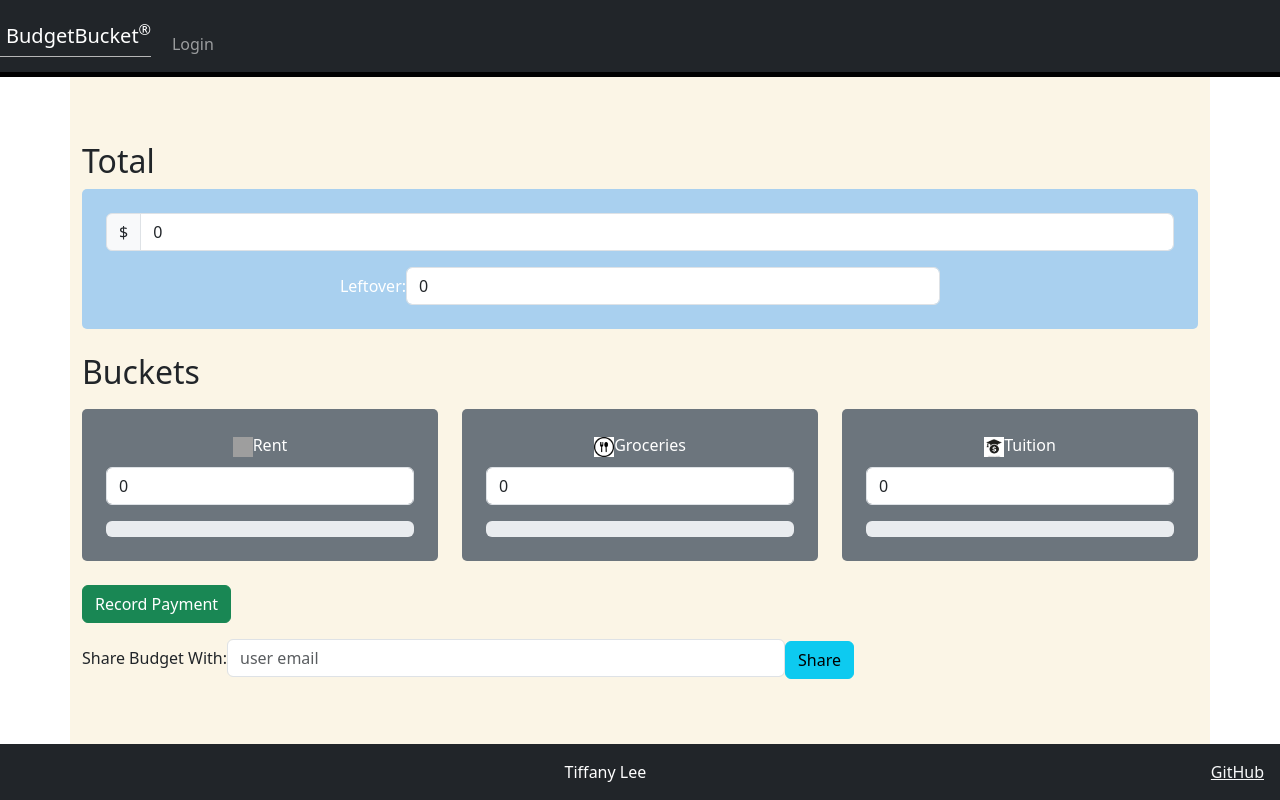
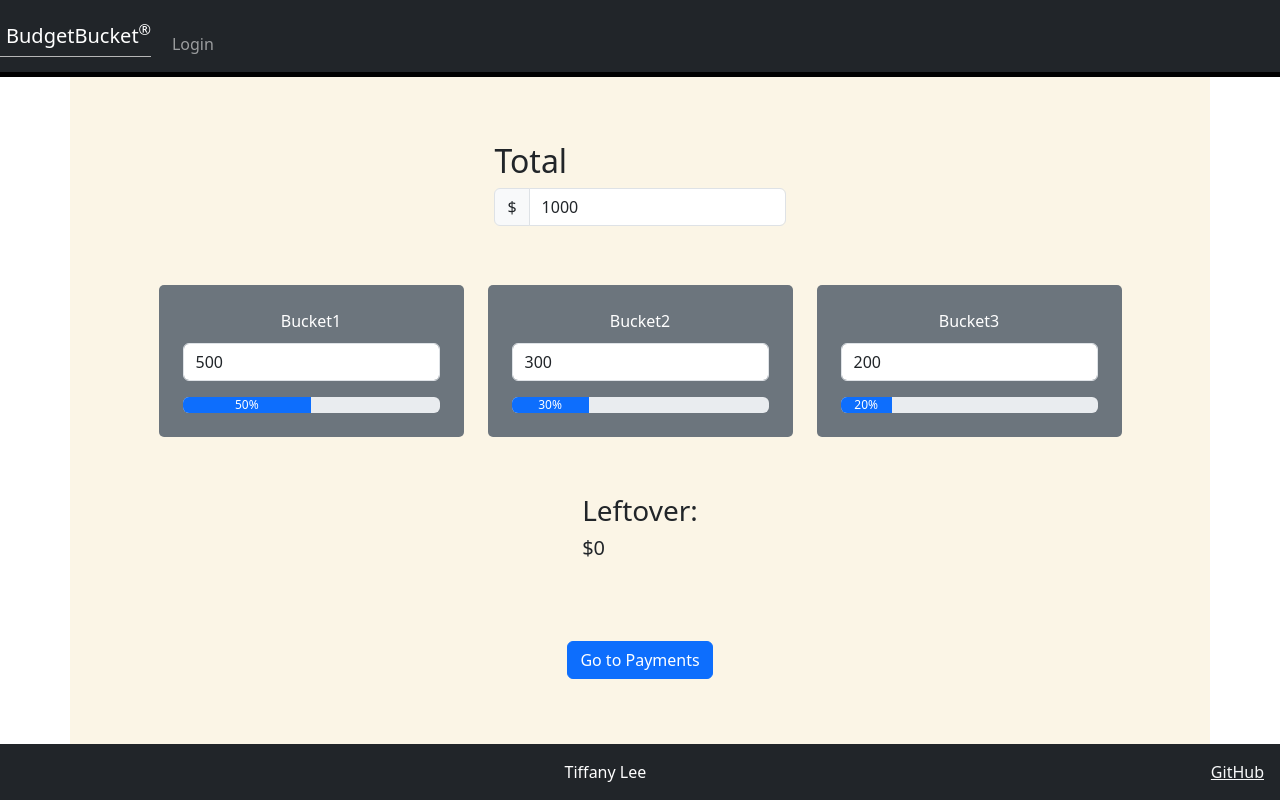
Before and after one commit to tiffannyylee/startup, a React (Vite) app: page /budget in a window 1280 px wide. Built offline with nearby package versions, Linux system fonts and the light colour scheme; grey boxes are pictures that could not be loaded.

Commit message:
persistence

```diff
--- a/src/budget/budget.jsx
+++ b/src/budget/budget.jsx
@@ -1,42 +1,33 @@
 import React, { useState } from 'react';
 import './budget.css';
 import { useNavigate } from 'react-router-dom';
-export function Budget() {
-  // State for total cash and buckets
+
+export function Budget({ total, setTotal, buckets, setBuckets }) {
   const navigate = useNavigate();
 
   const goToPayments = () => {
     navigate('/payments');
   };
-  const [total, setTotal] = useState(0);
+
   const [leftover, setLeftover] = useState(0);
-  const [buckets, setBuckets] = useState({
-    rent: 0,
-    groceries: 0,
-    tuition: 0,
-  });
 
-  // Update the total and recalculate leftover
   const handleTotalChange = (e) => {
     const newTotal = parseFloat(e.target.value) || 0;
     setTotal(newTotal);
     calculateLeftover(newTotal, buckets);
   };
 
-  // Update bucket values and recalculate leftover
   const handleBucketChange = (bucketName, value) => {
     const newBuckets = { ...buckets, [bucketName]: parseFloat(value) || 0 };
     setBuckets(newBuckets);
     calculateLeftover(total, newBuckets);
   };
 
-  // Calculate leftover amount based on total and bucket sums
   const calculateLeftover = (total, buckets) => {
     const sumBuckets = Object.values(buckets).reduce((sum, value) => sum + value, 0);
     setLeftover(total - sumBuckets);
   };
 
-  // Calculate progress percentage for each bucket
   const calculateProgress = (bucketValue) => {
     return total > 0 ? Math.min((bucketValue / total) * 100, 100) : 0;
   };
@@ -44,92 +35,50 @@ export function Budget() {
   return (
     <main className="container py-5">
       <div className="row">
-        {/* Total Cash Section */}
         <div className="col-md-12">
           <h2>Total</h2>
-          <div className="total-box p-4 mb-4">
-            <form id="totalForm">
           <div className="input-group mb-3">
             <span className="input-group-text">$</span>
             <input
               type="number"
-                  id="totalInput"
               className="form-control"
-                  placeholder="Enter Total Cash"
-                  required
               value={total}
               onChange={handleTotalChange}
+              placeholder="Total Cash"
             />
           </div>
-              <div>
-                <span>Leftover:</span>
-                <input
-                  type="text"
-                  id="leftover"
-                  className="form-control d-inline-block w-50"
-                  placeholder="Calculated Leftover"
-                  readOnly
-                  value={leftover}
-                />
-              </div>
-            </form>
         </div>
       </div>
 
-        <div className="col-md-12">
-          <h2>Buckets</h2>
       <div className="row">
-            {/* Rent Bucket */}
+        {/* Bucket Breakdown Section */}
+        {Object.keys(buckets).map((bucket) => (
           <Bucket
-              label="Rent"
-              icon="images/house.png"
-              value={buckets.rent}
-              onChange={(value) => handleBucketChange('rent', value)}
-              progress={calculateProgress(buckets.rent)}
+            key={bucket}
+            label={bucket.charAt(0).toUpperCase() + bucket.slice(1)}
+            value={buckets[bucket]}
+            onChange={(value) => handleBucketChange(bucket, value)}
+            progress={calculateProgress(buckets[bucket])}
           />
-
-            {/* Groceries Bucket */}
-            <Bucket
-              label="Groceries"
-              icon="images/food.png"
-              value={buckets.groceries}
-              onChange={(value) => handleBucketChange('groceries', value)}
-              progress={calculateProgress(buckets.groceries)}
-            />
-
-            {/* Tuition Bucket */}
-            <Bucket
-              label="Tuition"
-              icon="images/tuition.jpeg"
-              value={buckets.tuition}
-              onChange={(value) => handleBucketChange('tuition', value)}
-              progress={calculateProgress(buckets.tuition)}
-            />
-          </div>
+        ))}
       </div>
 
-        {/* Add Bucket and Share */}
-        <div className="col-md-12">
-          <form method="get" onClick={goToPayments} className="d-inline-block">
-            <button type="submit" className="btn btn-success mb-3">Record Payment</button>
-          </form>
-          <div>
-            <span>Share Budget With:</span>
-            <input type="email" className="form-control d-inline-block w-50" placeholder="user email" required />
-            <button type="submit" className="btn btn-info">Share</button>
+      <div className="mb-3">
+        <h3>Leftover:</h3>
+        <h5>${leftover}</h5>
       </div>
-        </div>
+
+      <div className="mt-4">
+        <button className="btn btn-primary" onClick={goToPayments}>Go to Payments</button>
       </div>
     </main>
   );
 }
 
-// Separate Bucket component
-function Bucket({ label, icon, value, onChange, progress }) {
+function Bucket({ label, value, onChange, progress }) {
   return (
     <div className="col-md-4 col-sm-12">
       <div className="bucket p-4 mb-4">
-        <img src={icon} alt={`${label} Icon`} style={{ width: '20px', height: '20px' }} />
         <span>{label}</span>
         <input
           type="number"
@@ -138,7 +87,6 @@ function Bucket({ label, icon, value, onChange, progress }) {
           value={value}
           onChange={(e) => onChange(e.target.value)}
         />
-        {/* Progress bar */}
         <div className="progress mt-3">
           <div
             className="progress-bar"
--- a/src/payments/payments.jsx
+++ b/src/payments/payments.jsx
@@ -20,10 +20,10 @@ export function Payments({ total, setTotal, buckets, setBuckets, setPayments })
     setTotal(total - paymentAmount);
 
     // Record the payment
-    setPayments((prevPayments) => [
-      ...prevPayments,
-      { amount: paymentAmount, bucket, date }
-    ]);
+    setPayments([
+        ...payments,
+        { amount: paymentAmount, bucket, date }
+      ]);
 
     // Clear the form fields
     setAmount('');
```
Lines whose indentation alone changed are shown as unchanged.
